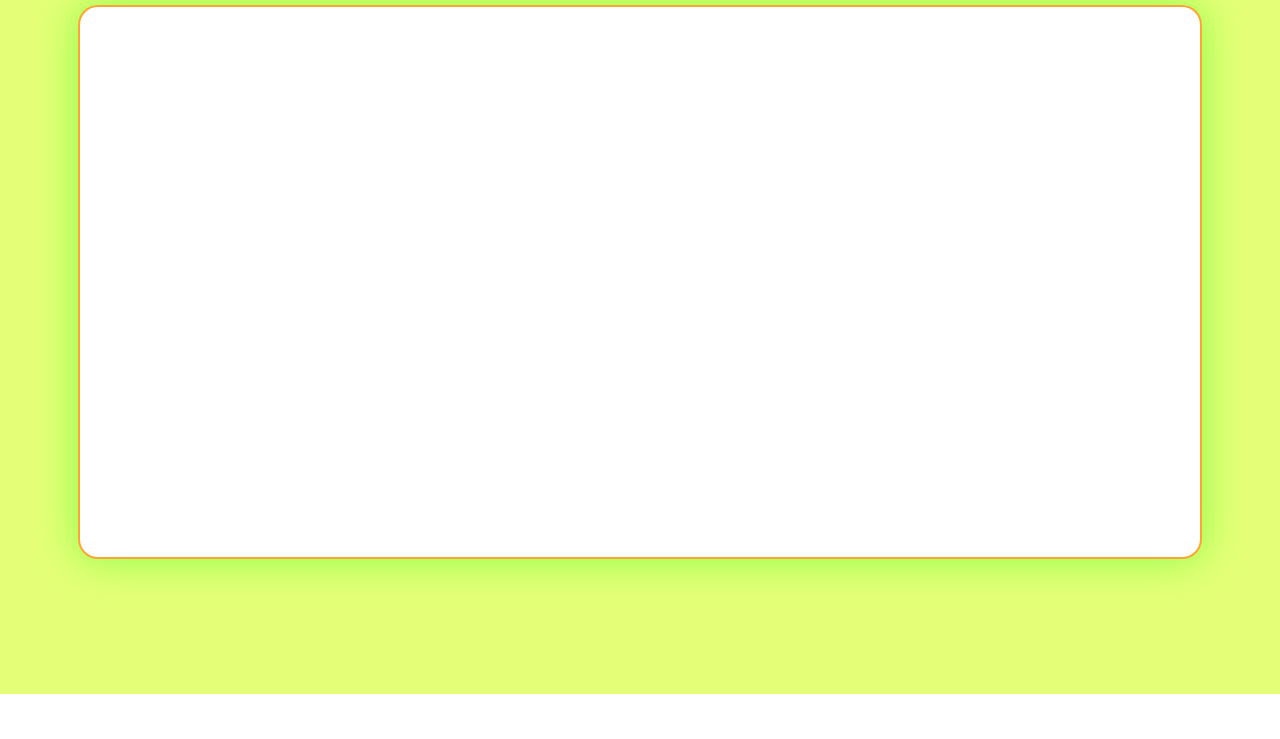
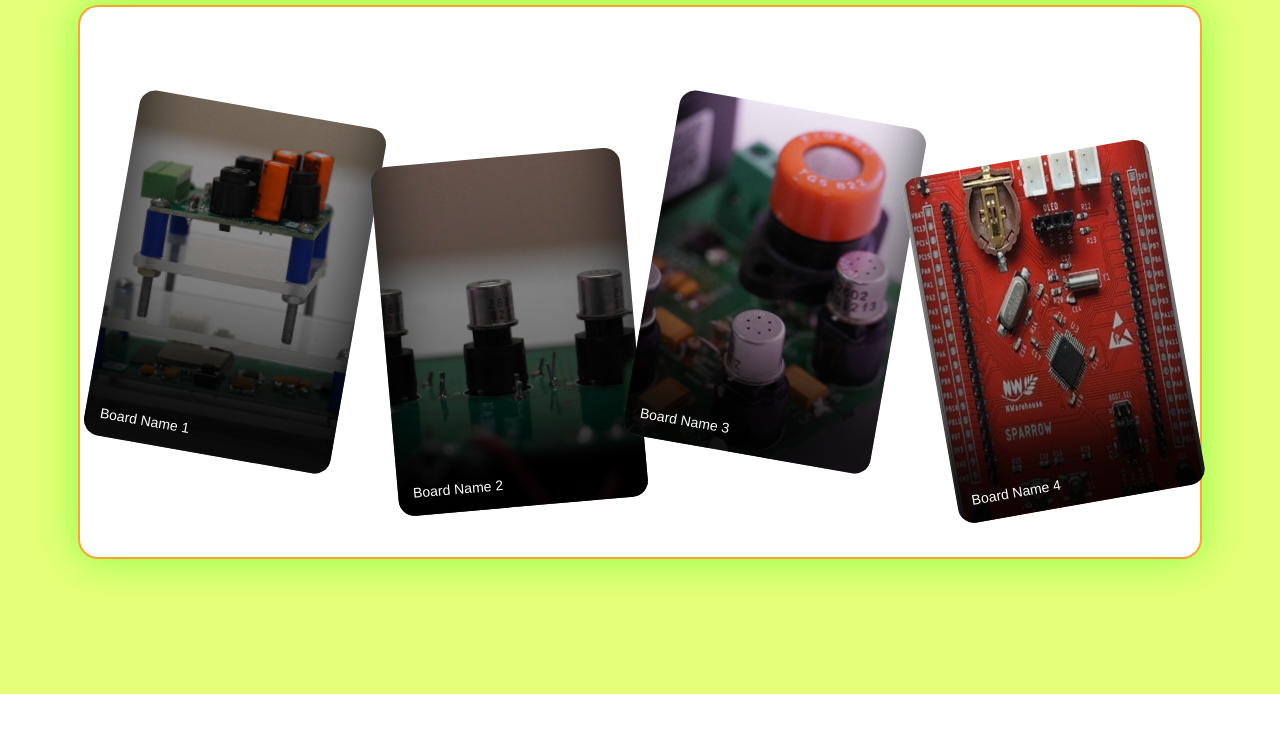
Before and after one commit to Hariiikrishnan/nwarehouse, a plain HTML site: page products.html in a window 1280 px wide. Shown: the part 186-925 px from the top of the page. Drawn offline with Linux system fonts and the light colour scheme.

Commit message:
fixing js not loaded

```diff
--- a/products.html
+++ b/products.html
@@ -117,7 +117,7 @@
       <p>© 2025 All Rights Reserved By NWarehouse Pvt.Ltd.</p>
     </div>
   </footer>
-<script type="text/JavaScript" src="index.js">
+ <script rel="text/JavaScript" src="index.js"></script>
 
 </body>
 </html>
```
